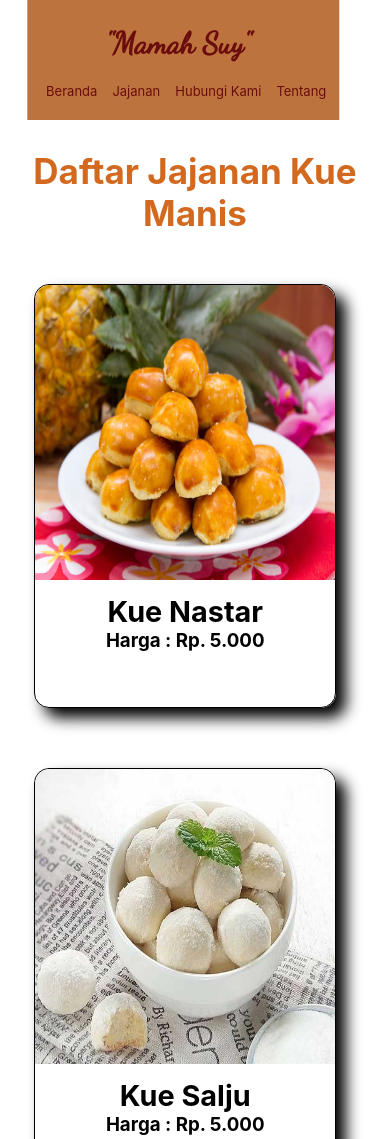
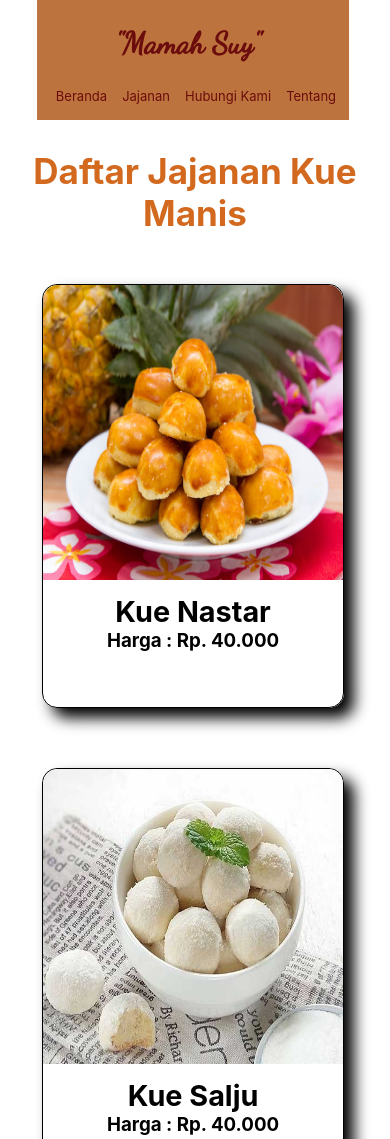
Before and after one commit to Permana00/Promotional-Project.io, a plain HTML site: page jajanan/manis.html in a window 390 px wide. Shown: the top 1139 px of the page. Drawn offline with Linux system fonts and the light colour scheme.

Commit message:
add price

```diff
--- a/jajanan/manis.html
+++ b/jajanan/manis.html
@@ -54,27 +54,27 @@
       <div class="card">
         <img src="../img/nastar.jpg" alt="kue nastar">
         <h2>Kue Nastar</h2>
-        <h3>Harga : Rp. 5.000</h3>
+        <h3>Harga : Rp. 40.000</h3>
       </div>
       <div class="card">
         <img src="../img/salju.jpg" alt="kue salju">
         <h2>Kue Salju</h2>
-        <h3>Harga : Rp. 5.000</h3>
+        <h3>Harga : Rp. 40.000</h3>
       </div>
       <div class="card">
         <img src="../img/kacang.jpg" alt="kue kacang">
         <h2>Kue Kacang</h2>
-        <h3>Harga : Rp. 5.000</h3>
+        <h3>Harga : Rp. 40.000</h3>
       </div>
       <div class="card">
         <img src="../img/kelapa.jpg" alt="kue kelapa">
         <h2>Kue Kelapa</h2>
-        <h3>Harga : Rp. 5.000</h3>
+        <h3>Harga : Rp. 40.000</h3>
       </div>
       <div class="card">
         <img src="../img/akarkelapa.jpeg" alt="kerupuk basreng">
         <h2>Kue Akar Kelapa</h2>
-        <h3>Harga : Rp. 5.000</h3>
+        <h3>Harga : Rp. 10.000</h3>
       </div>
     </div>
 
--- a/jajanan/stylejajanan.css
+++ b/jajanan/stylejajanan.css
@@ -143,7 +143,7 @@ footer h3 {
   nav {
     height: 120px;
     width: 80vw;
-    transform: translateX(7vw);
+    transform: translateX(9.5vw);
     border-radius: 0;
   }
 
@@ -154,7 +154,7 @@ footer h3 {
   }
 
   nav ul {
-    margin-top: 75px;
+    margin-top: 80px;
     margin-right: 5px;
   }
 
@@ -173,7 +173,7 @@ footer h3 {
     font-size: 35px;
   }
   .container {
-    width: 95vw;
+    width: 99vw;
   }
 
   .container .card {
--- a/style.css
+++ b/style.css
@@ -207,7 +207,7 @@ footer h3 {
   nav {
     height: 120px;
     width: 80vw;
-    transform: translateX(7vw);
+    transform: translateX(9.5vw);
     border-radius: 0;
   }
 
@@ -218,7 +218,7 @@ footer h3 {
   }
 
   nav ul {
-    margin-top: 75px;
+    margin-top: 80px;
     margin-right: 5px;
   }
 
@@ -235,13 +235,13 @@ footer h3 {
   .banner .welcome {
     font-size: 12px;
     width: 50vw;
-    transform: translate(12vw, 38vh);
+    transform: translate(14vw, 38vh);
   }
 
   .banner h2 {
     font-size: 15px;
     width: 40vw;
-    transform: translate(24vw, 45vh);
+    transform: translate(25vw, 45vh);
   }
 
   /* about */
```
Also changed, not shown: jajanan/asin.html (+4 -4 lines).
